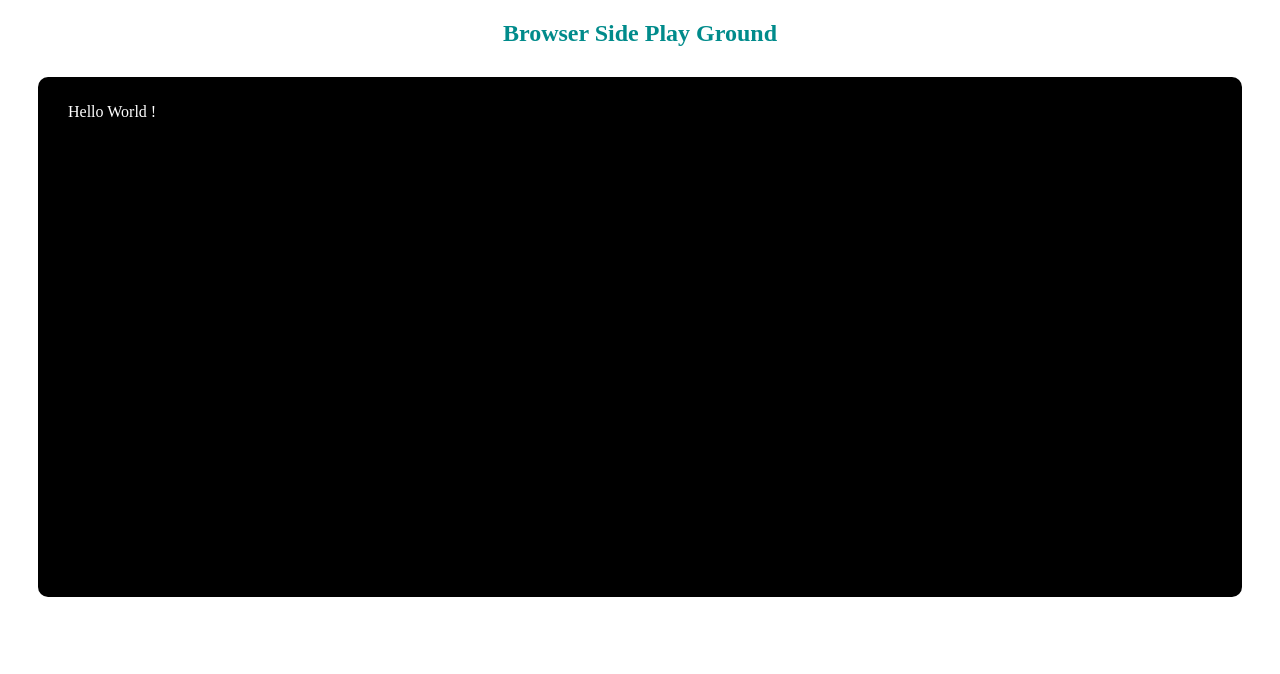
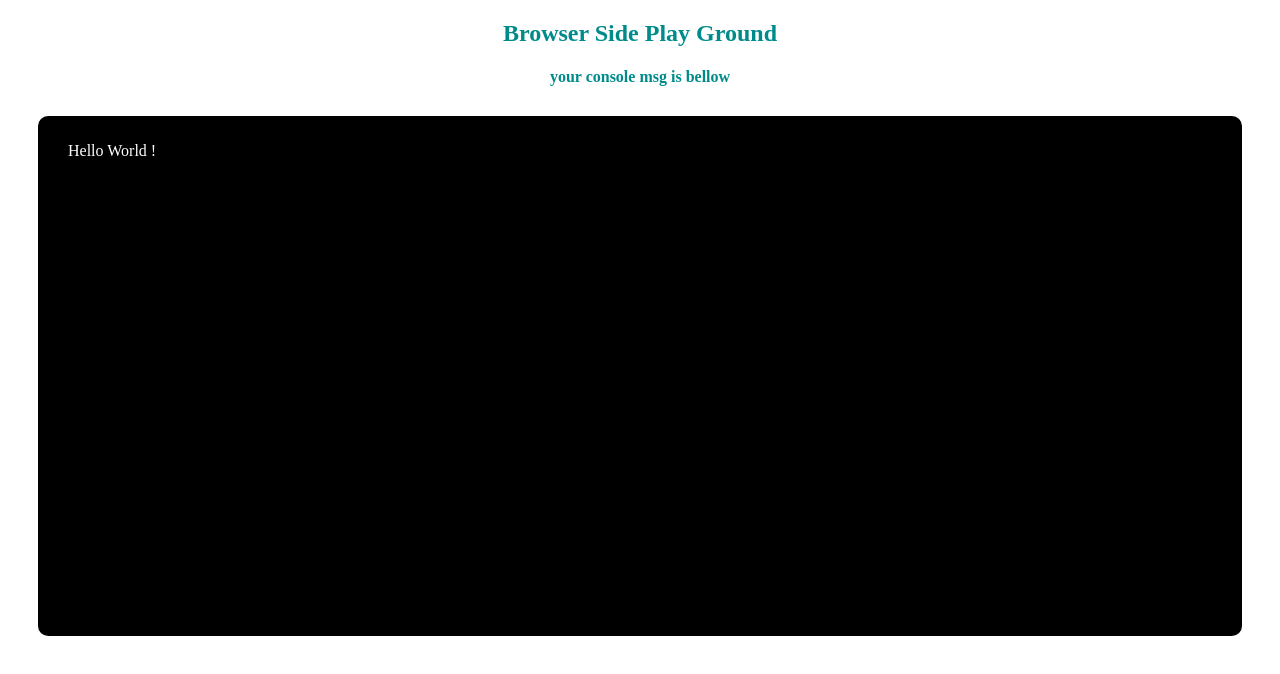
Before and after one commit to karocksjoelee/browser-js-template, a plain HTML site: page index.html in a window 1280 px wide. Drawn offline with Linux system fonts and the light colour scheme.

Commit message:
[HTML] guidience msg

```diff
--- a/index.html
+++ b/index.html
@@ -11,6 +11,7 @@
 
 <body>
     <h2 class="word">Browser Side Play Ground</h2>
+    <h4 class="word">your console msg is bellow</h4>
     <div class="console" id="myLog"></div>
 </body>
 
```
